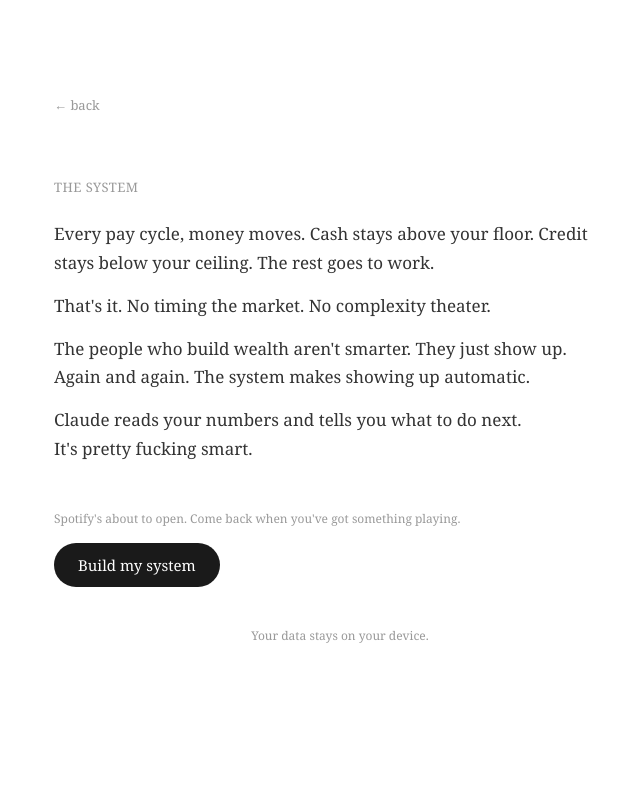
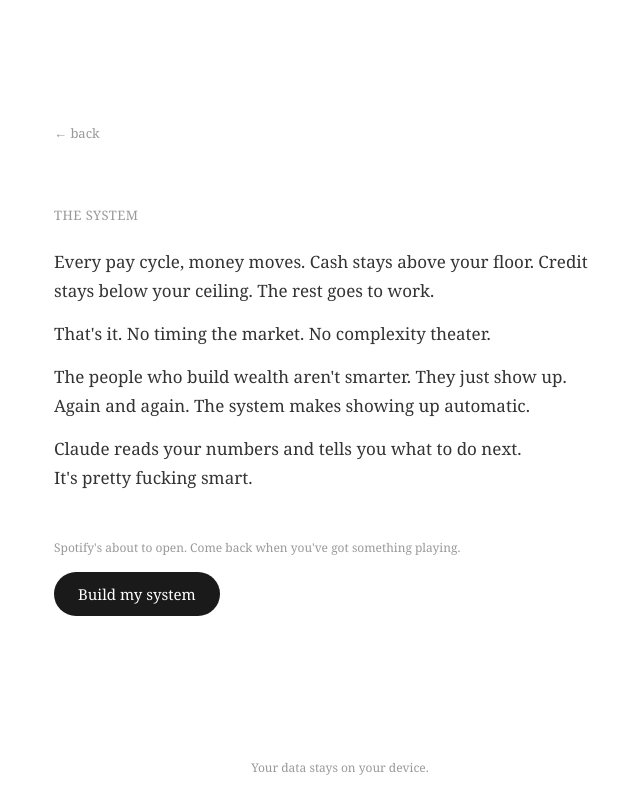
Before and after one commit to mattcalvetti/oneshot-v2, a React (Vite) app: page / in a window 1280 px wide. Both pictures are taken after a click on the button "Begin". Shown: the whole page, without its empty margins (300-940 px from the left). Built offline with nearby package versions, Linux system fonts and the light colour scheme.

Commit message:
fix philosophy footer to viewport bottom

```diff
--- a/src/App.jsx
+++ b/src/App.jsx
@@ -190,7 +190,7 @@ ONLY valid JSON: {"headline":"...","insights":[...],"oneMove":"..."}` }]
           Build my system
         </button>
 
-        <p style={{ ...s.small, marginTop: 40, textAlign: 'center', width: '100%' }}>
+        <p style={{ ...s.small, position: 'fixed', bottom: 24, left: 0, right: 0, textAlign: 'center' }}>
         Your data stays on your device.
         </p>
       </div>
```
